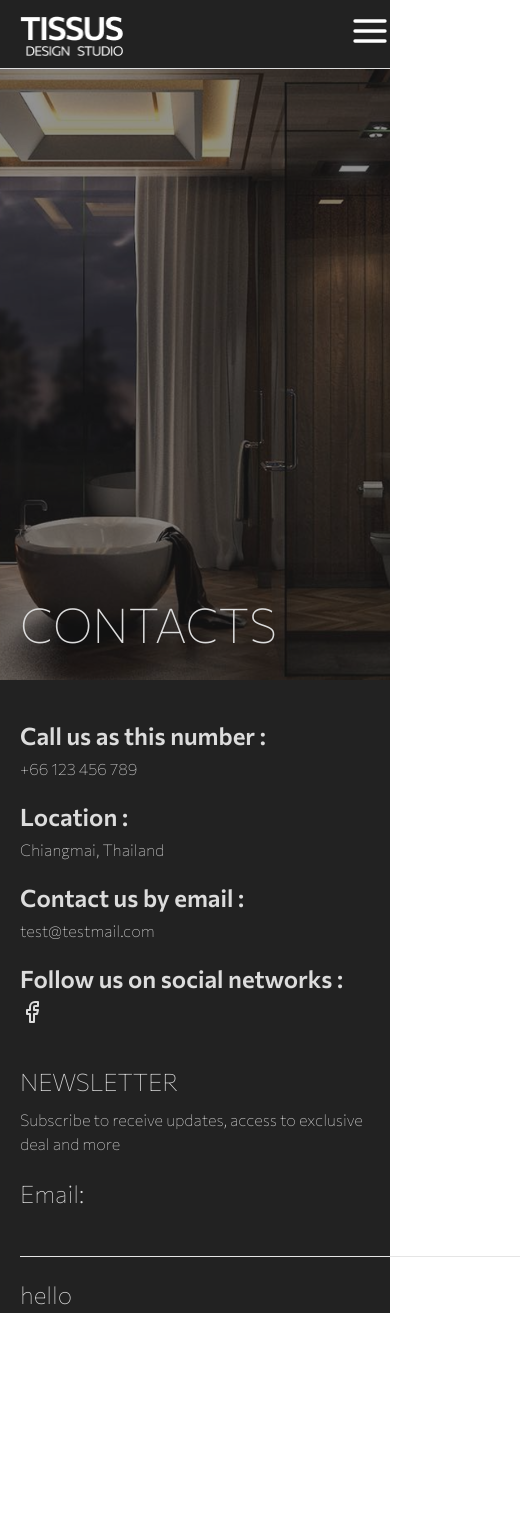
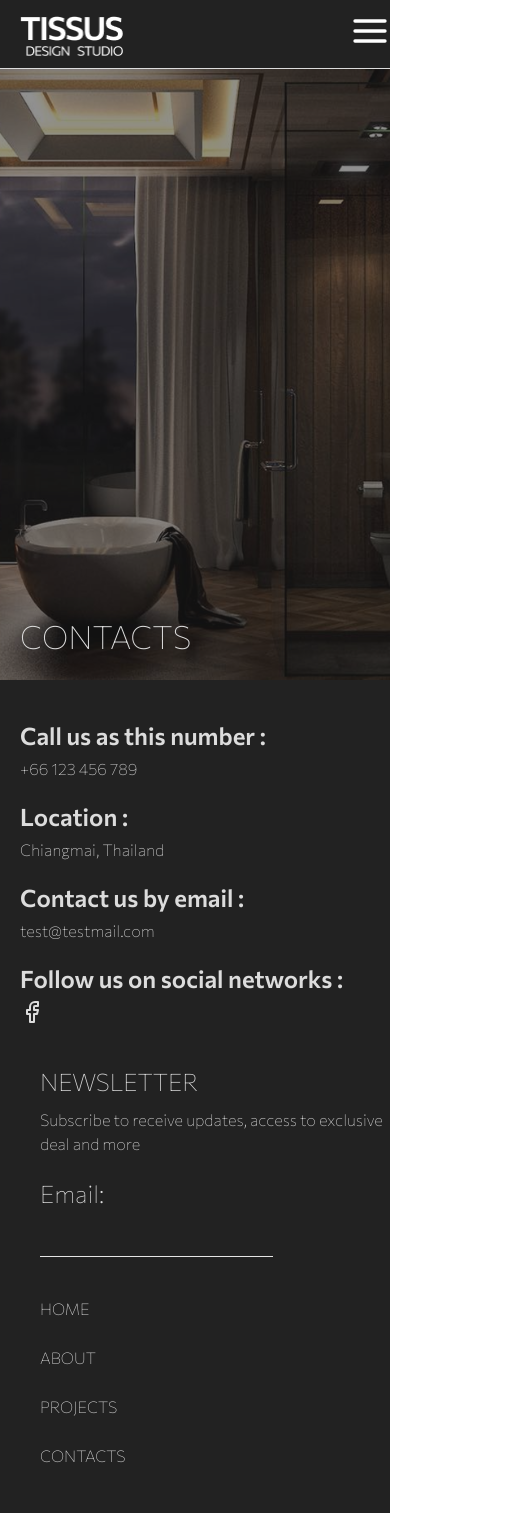
Before and after one commit to MaylonPan/tissus-project, a React (Vite) app: page /contact in a window 390 px wide. Shown: the whole page, 520 px wide, since content can reach past the window. Before the commit the page ends 1313 px from the top, so only its background shows below. Built offline with nearby package versions, Linux system fonts and the light colour scheme; the HTML template or start-up script is replaced by a standard one; a web font is replaced by a local one.

Commit message:
Finish with Home responsive

```diff
--- a/src/assets/components/Footer.jsx
+++ b/src/assets/components/Footer.jsx
@@ -1,25 +1,31 @@
 import React from 'react'
 import { gsap } from "gsap";
+import { Link } from 'react-router-dom';
 
 gsap.from("h3,p,input", {
-    y: 100, // เลื่อนจาก 100px ด้านล่าง
-    opacity: 0, // เริ่มจาก opacity 0
-    duration: 1, // ใช้เวลา 1 วินาที
-    delay: 0.5, // หน่วงเวลา 0.5 วินาที
-    ease: "power2.out" // ชนิดของ easing
+    y: 100,
+    opacity: 0,
+    duration: 1,
+    delay: 0.5,
+    ease: "power2.out"
 });
 
 function Footer() {
   return (
-    <div className='max-w-[1200px] min-w-screen flex flex-col md:flex-row mt-10'>
-        <div className='ml-[20px]'>
+    <div className=' flex flex-col md:flex-row mt-10 pb-10 pl-10'>
+        <div className='mb-5'>
           <h3 className='mb-2'>NEWSLETTER</h3>
           <p className='mb-5'>Subscribe to receive updates, access to exclusive deal and more</p>
           <h3>Email:</h3>
-          <input type="text" className='border-b-1 w-[500px] mt-5'/>
+          <input type="text" className='border-b-1 w-2/3 md:w-full mt-5'/>
         </div>
-        <div className='ml-[20px] mt-[20px] md:mt-0 md:ml-0 md:mr-[20px]'>
-          <h3>hello</h3>
+        <div className='flex md:justify-end md:pr-20 w-full mt-[20px] '>
+          <div className='flex flex-col gap-5'>
+            <Link to='/' className='animated-underline'>HOME</Link>
+            <Link to='/about' className='animated-underline'>ABOUT</Link>
+            <Link to='/project' className='animated-underline'>PROJECTS</Link>
+            <Link to='/contact' className='animated-underline'>CONTACTS</Link>
+          </div>
         </div>
     </div>
   )
--- a/src/index.css
+++ b/src/index.css
@@ -21,11 +21,12 @@ h3 {
 
 h4 {
     font-size: 2rem;
+    font-weight: 300;
 }
 
 h5 {
     word-spacing: 20px;
-    font-size: 3rem;
+    font-size: 2rem;
 }
 
 h6 {
@@ -50,6 +51,37 @@ h6 {
 
 #headerImg {
     opacity: 0.5;
+
+}
+
+.animated-underline{
+  position: relative;
+  display: inline-block;
+  padding-bottom: 5px;
+  text-decoration: none;
+  transition: color 0.3s ease-out;
+}
+
+.animated-underline::after {
+  content: '';
+  position: absolute;
+  left: 0;
+  bottom: 0;
+  width: 100%;
+  height: 2px;
+  background-color: #dcdcdc;
+  transform: scaleX(0);
+  transform-origin: bottom left;
+  transition: transform 0.3s ease-out;
+}
+
+.animated-underline:hover {
+  cursor: pointer;
+  font-weight: 200;
+}
+
+.animated-underline:hover::after {
+  transform: scaleX(1);
 }
 
 @theme inline {
--- a/src/pages/Home.jsx
+++ b/src/pages/Home.jsx
@@ -6,7 +6,7 @@ import { CircleArrowRight } from 'lucide-react';
 import { Link } from 'react-router-dom';
 import { gsap } from "gsap";
 
-gsap.from("h3,h4,h5,h6,p,input,span,img", {
+gsap.from("h3,h4,h5,h6,p,input,span,img,Link", {
     y: 100,
     opacity: 0,
     duration: 1,
@@ -17,32 +17,55 @@ gsap.from("h3,h4,h5,h6,p,input,span,img", {
 function Home() {
   return (
     <div>
-      <div>
+      <div className='max-w-[1440px] mx-auto'>
         <Navbar />
         {/* Head */}
         <div>
-          <div className='relative'>
+          <div className='relative flex md:hidden'>
             <img src="/astra-sky-river/astra-sr1.jpg" id='headerImg' className='w-screen'/>
             <div className='absolute bottom-0 pl-5'>
               <div className='flex'>
-                <h5 className='text-[3rem]'>PROFESSIONAL ADVICE</h5>
+                <h5 className='text-[2rem]'>PROFESSIONAL ADVICE</h5>
               </div>
               <div>
-                <h6 className='text-[3rem]'>FROM OUR DESIGNER</h6>
-                <p className='text-[1.5rem] my-8'>Our studio guarantees comfortable cooperation and the development of modern concepts for your home</p>
-                <CircleArrowRight className='md:hidden size-18 hover:cursor-pointer'/>
+                <h6 className='text-[2rem]'>FROM OUR DESIGNER</h6>
+                <p className='text-[1rem] my-8'>Our studio guarantees comfortable cooperation and the development of modern concepts for your home</p>
+                {/* <CircleArrowRight className='md:hidden size-10 hover:cursor-pointer'/> */}
+              </div>
+            </div>
+          </div>
+        </div>
+
+        <div className='hidden md:flex  relative'>
+          <div className='w-2/3'>
+            <img src="/astra-sky-river/astra-sr1.jpg" id='headerImg' className=''/>
+            <div className='absolute bottom-0'>
+              <p className='text-[3rem]'>PROFESSIONAL ADVICE</p>
+              <div className='flex my-8'>
+                <p className='w-80 pl-10 flex items-center'>Our studio guarantees comfortable cooperation and the development of modern concepts for your home</p>
+                <p className='ml-30 text-[3rem] flex justify-end'>FROM OUR DESIGNER</p>
               </div>
             </div>
           </div>
         </div>
         {/* About */}
-        <div className='mt-20'>
-          <h5 className='text-[3rem] mb-5 pl-5'>ABOUT US</h5>
-          <div>
-            <p className='mb-5 pl-5 text-[1.25rem]'>Our studio specializes in creating concepts of modern interior solutions and their subsequent implementation.</p>
-            <p className='pl-5 text-[1.25rem]'>We have a lot of experience, and it helps to easily solve any issues and keep abreast of trends.</p>
+        <div className='mt-20 md:flex'>
+          <div className='md:w-1/3'>
+            <p className='text-[3rem] mb-5 pl-5 md:text-[3rem]'>ABOUT US</p>
+            <p className='hidden md:flex mb-5 pl-5 text-[1.25rem]'>Our studio specializes in creating concepts of modern interior solutions and their subsequent implementation.</p>
+            <p className='hidden md:flex pl-5 text-[1.25rem]'>We have a lot of experience, and it helps to easily solve any issues and keep abreast of trends.</p>
+            <div className='md:flex items-center h-20 mt-5 gap-5 pl-5 hidden'>
+              <p className='text-[1.5rem]'>LEARN MORE</p>
+              <Link to='/about'>
+                <CircleArrowRight className='size-10 hover:cursor-pointer'/>
+              </Link>
+            </div>
+          </div>
+          <div className='md:w-2/3'>
+            <p className='mb-5 pl-5 text-[1.25rem] md:hidden'>Our studio specializes in creating concepts of modern interior solutions and their subsequent implementation.</p>
+            <p className='pl-5 text-[1.25rem] md:hidden'>We have a lot of experience, and it helps to easily solve any issues and keep abreast of trends.</p>
             <img src="/astra-sky-river/astra-sr3.jpg" className='mt-5 w-screen'/>
-            <div className='flex items-center h-20 mt-5 gap-5 pl-5'>
+            <div className='flex items-center h-20 mt-5 gap-5 pl-5 md:hidden'>
               <p className='text-[1.5rem]'>LEARN MORE</p>
               <Link to='/about'>
                 <CircleArrowRight className='size-10 hover:cursor-pointer'/>
@@ -52,7 +75,7 @@ function Home() {
         </div>
         {/* Stats */}
         <div className='mt-20'>
-          <div className='grid grid-cols-2 pl-5 gap-10'>
+          <div className='grid grid-cols-2 pl-5 gap-10 md:flex md:justify-between'>
             <div className='w-40'>
               <p id='stat'>10+</p>
               <p id='statDesc'>years of work <br/> of our agancy</p>
@@ -76,19 +99,19 @@ function Home() {
         <div className='mt-20 pl-5'>
           <div className='mb-5'>
             <h3 className='text-[2rem]'>OUR</h3>
-            <h5 className='text-[3rem]'>SERVICES</h5>
+            <p className='text-[3rem]'>SERVICES</p>
           </div>
-          <div className=''>
+          <div className='md:flex md:justify-between md:gap-10'>
             <div className='mb-5'>
-              <p className='text-[1.5rem]'>Residential design</p>
+              <p className='text-[1.5rem] font-semibold mb-3'>Residential design</p>
               <p>Our design studio is ready to help develop a unique, modern and convenient project for your apartment, taking into account your desires, ideas and views</p>
             </div>
             <div className='mb-5'>
-              <p className='text-[1.5rem]'>Office design</p>
+              <p className='text-[1.5rem] font-semibold mb-3'>Office design</p>
               <p>The main task of the studio is to make the workspace harmonious and comfortable. It is this kind of environment that encourages employees to work productively</p>
             </div>
             <div className='mb-5'>
-              <p className='text-[1.5rem]'>Commercial space design</p>
+              <p className='text-[1.5rem] font-semibold mb-3'>Commercial space design</p>
               <p>Often people like to return to those places where they liked not only the service, but also the pleasant atmosphere of the room, which caused emotions</p>
             </div>
           </div>
@@ -97,7 +120,7 @@ function Home() {
         <div className='mt-20 pl-5'>
           <div>
             <h3>WHAT IS</h3>
-            <h5>OUR WORK</h5>
+            <p className='text-[3rem]'>OUR WORK</p>
           </div>
           <img src="/arise-charoenmuang/arise-crm2.jpg"/>
           <div className='mt-5 flex flex-col gap-5'>
@@ -123,7 +146,7 @@ function Home() {
         <div className='mt-20 pl-5 pr-5'>
           <div>
             <h3>OUR</h3>
-            <h5>COMPLETED PROJECTS</h5>
+            <p className='text-[3rem]'>COMPLETED PROJECTS</p>
           </div>
           <div className='mt-10'>
             <ProjectCard
```
